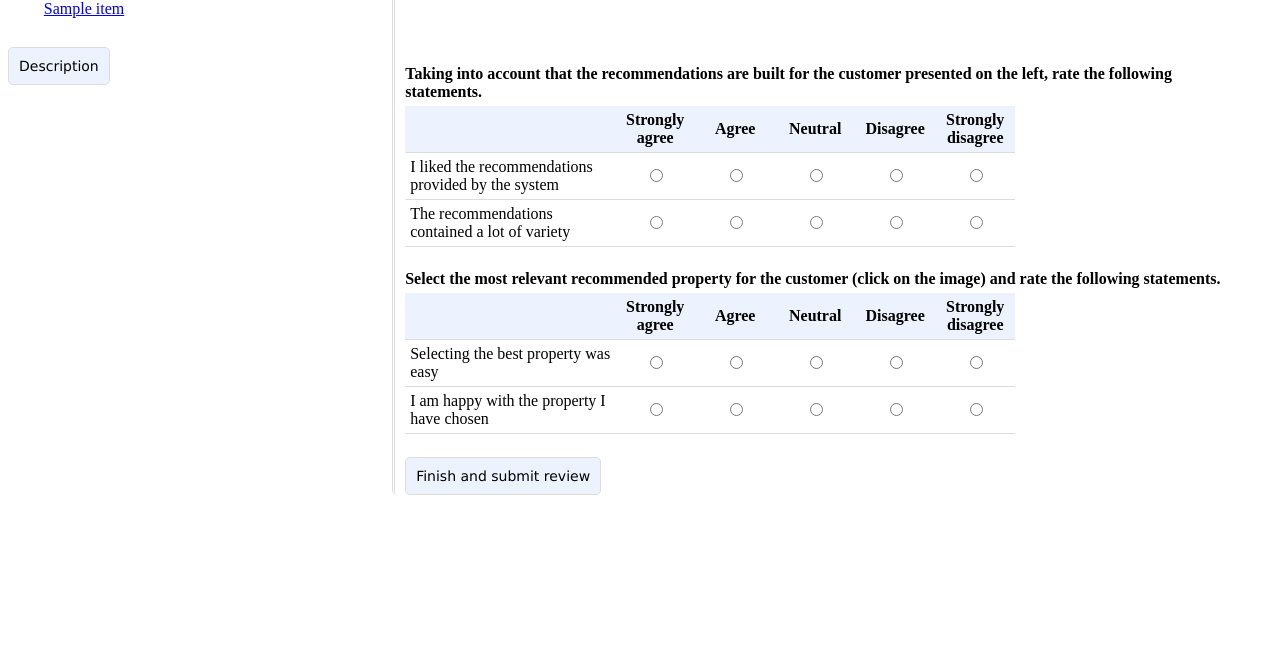
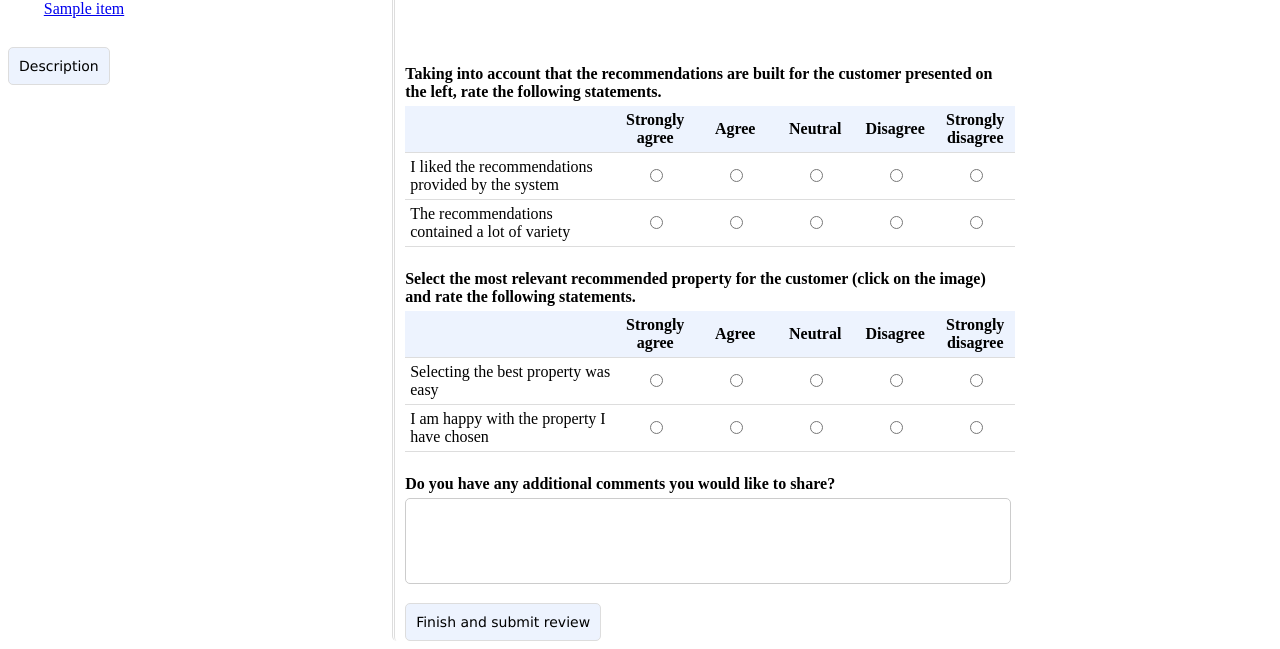
Before and after one commit to madcat1991/hh_survey_gui, a Django app: template templates/main/recs_review_form.html in a window 1280 px wide. Shown: the part 283-932 px from the top of the page. Before the commit the page ends 778 px from the top, so only its background shows below. Run offline with Django 3.2, Linux system fonts and the light colour scheme; tables that the repository leaves empty hold one stand-in row (values such as "Sample post"); the template is opened without the code that fills it: values that come from a table or form of the project are taken from there, most other values are stand-ins (such as "Sample title", 1, 10 or a date in 2020); grey boxes marked "Sample" are stand-in pictures; parts of the project's set-up code (start-up, migrations or seed data) failed here and were passed over; some libraries are stand-ins or nearby versions.

Commit message:
Review comment and it's implementation on the form

```diff
--- a/main/admin.py
+++ b/main/admin.py
@@ -7,7 +7,10 @@ class HHUserAdmin(admin.ModelAdmin):
 
 
 class RecsReviewAdmin(admin.ModelAdmin):
-    list_display = ('pk', 'reviewer', 'hh_user', 'recs_type', 'qa', 'cluster_qa', 'dt')
+    list_display = (
+        'pk', 'reviewer', 'hh_user', 'recs_type', 'dt', 'qa',
+        'cluster_qa', 'comment',
+    )
 
 
 class RecsReviewQAAdmin(admin.ModelAdmin):
--- a/main/forms.py
+++ b/main/forms.py
@@ -1,4 +1,4 @@
-from django.forms import ModelForm, RadioSelect
+from django.forms import ModelForm, RadioSelect, Textarea
 
 from main.models import RecsReviewQA, ClusterRecsReviewQA
 
--- a/main/models.py
+++ b/main/models.py
@@ -88,6 +88,13 @@ class RecsReview(models.Model):
     qa = models.ForeignKey("main.RecsReviewQA", on_delete=models.SET_NULL, null=True, blank=True)
     cluster_qa = models.ForeignKey("main.ClusterRecsReviewQA", on_delete=models.SET_NULL, null=True, blank=True)
 
+    comment = models.TextField("Reviewer comment", blank=True, null=True)
+
+    def save(self, *args, **kwargs):
+        if not self.comment:
+            self.comment = None
+        super(RecsReview, self).save(*args, **kwargs)
+
     def is_cl_recs_review(self):
         return self.recs_type == self.RT_CLUSTER_BASED
 
--- a/main/static/main/css/main_basic.css
+++ b/main/static/main/css/main_basic.css
@@ -1,8 +1,3 @@
-div.label {
-    padding: 0;
-    font-weight: bold;
-}
-
 .btn {
     background-color: #EDF3FE;
     padding: 10px;
--- a/main/static/main/css/main_form.css
+++ b/main/static/main/css/main_form.css
@@ -111,3 +111,20 @@ div.cluster_part {
 div.cluster_descr {
     margin: 10px 0;
 }
+
+div.label {
+    padding: 0;
+    font-weight: bold;
+    max-width: 600px;
+}
+
+#comment {
+    width: 600px;
+    margin: 5px 0 15px;
+    resize: none;
+    height: 80px;
+    border: solid thin #CCC;
+    border-radius: 18px;
+    -moz-border-radius: 5px;
+    -webkit-border-radius: 5px;
+}
--- a/main/views.py
+++ b/main/views.py
@@ -193,7 +193,7 @@ def recs_review_view(request, pk):
                 qa_instance.save()
                 review_obj.qa = qa_instance
 
-            # update review
+            review_obj.comment = request.POST.get("comment")
             review_obj.save()
             cntx["info_message"] = "The review has been successfully submitted"
     else:
--- a/templates/main/recs_review_form.html
+++ b/templates/main/recs_review_form.html
@@ -248,6 +248,9 @@
             <br>
             {% endif %}
 
+            <div class="label">Do you have any additional comments you would like to share?</div>
+            <textarea id="comment" name="comment" title="Reviewer comment">{% if review_obj.comment %}{{ review_obj.comment }}{% endif %}</textarea>
+
             <div id="submit_btn_container">
                 <input class="btn" type="submit" value="Finish and submit review"/>
             </div>
```
Also changed, not shown: main/migrations/0006_reviewer_comment.py (added).
